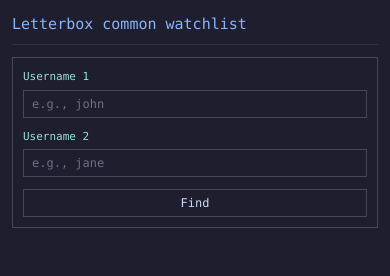
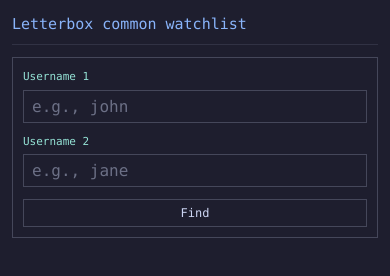
Before and after one commit to attila4154/letterboxd_common, a website: page public/index.html in a window 390 px wide. Drawn offline with Linux system fonts and the light colour scheme.

Commit message:
increasing font size to prevent input-zoom on mobile

```diff
--- a/public/styles.css
+++ b/public/styles.css
@@ -311,7 +311,7 @@
   }
 
   .lb-users-form input {
-    font-size: 13px;
+    font-size: 16px;
     padding: 8px;
   }
 
@@ -421,7 +421,7 @@
   }
 
   .lb-users-form input {
-    font-size: 12px;
+    font-size: 16px;
     padding: 6px 8px;
   }
 
```
